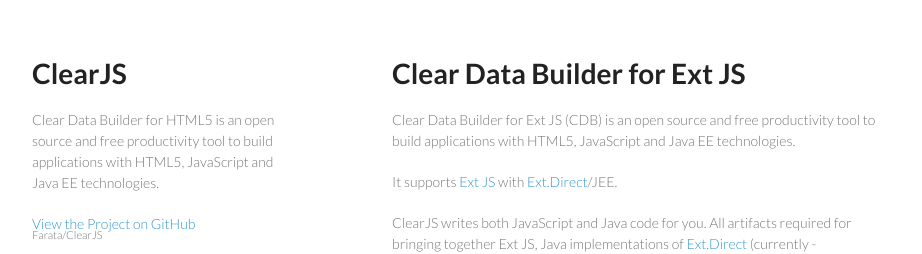
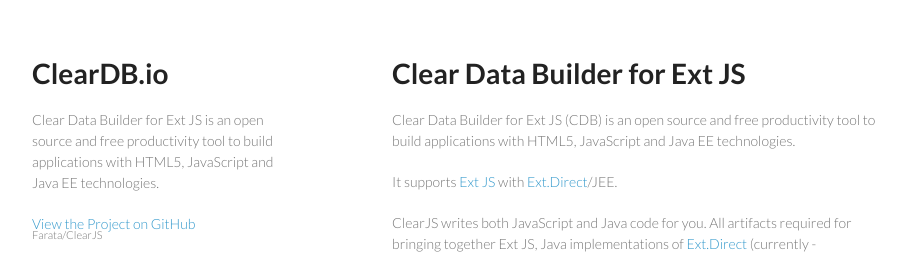
Before and after one commit to Farata/ClearJS, a plain HTML site: page index.html in a window 1280 px wide. Shown: the top 254 px of the page, without its empty margins (178-1100 px from the left). Drawn offline with Linux system fonts and the light colour scheme.

```diff
--- a/index.html
+++ b/index.html
@@ -15,8 +15,8 @@
   <body>
     <div class="wrapper">
       <header>
-        <h1>ClearJS</h1>
-        <p>Clear Data Builder for HTML5 is an open source and free productivity tool to build applications with HTML5, JavaScript and Java EE technologies.</p>
+        <h1>ClearDB.io</h1>
+        <p>Clear Data Builder for Ext JS is an open source and free productivity tool to build applications with HTML5, JavaScript and Java EE technologies.</p>
 
         <p class="view"><a href="https://github.com/Farata/ClearJS">View the Project on GitHub <small>Farata/ClearJS</small></a></p>
 
```
Also changed, not shown: 1 other file.
